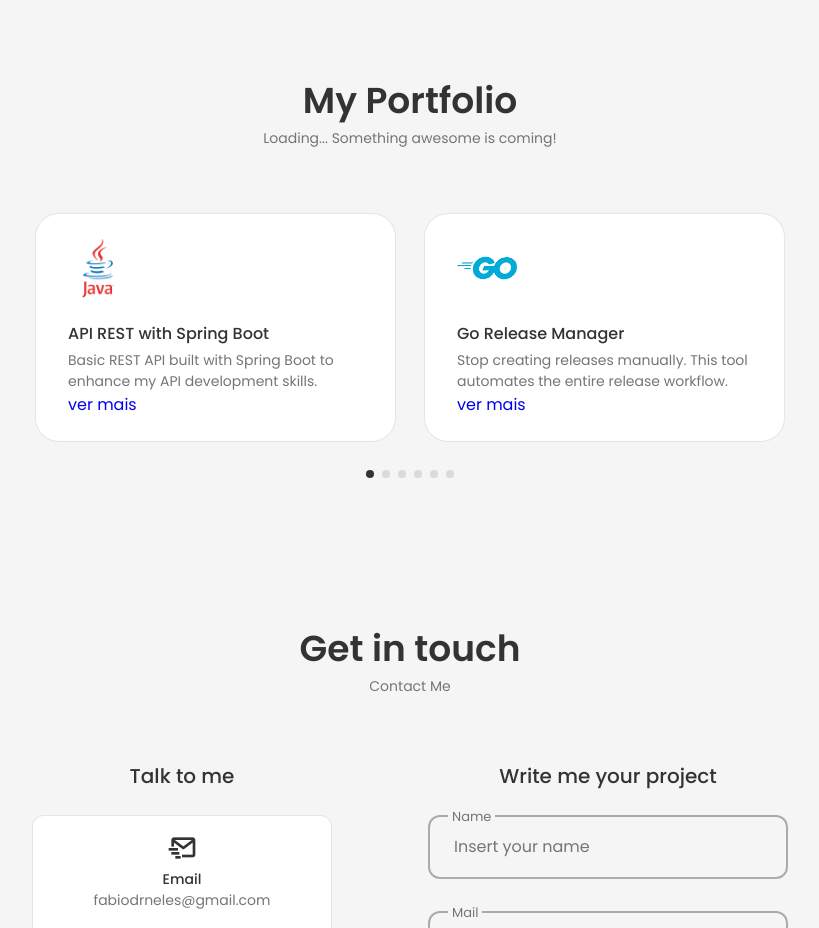
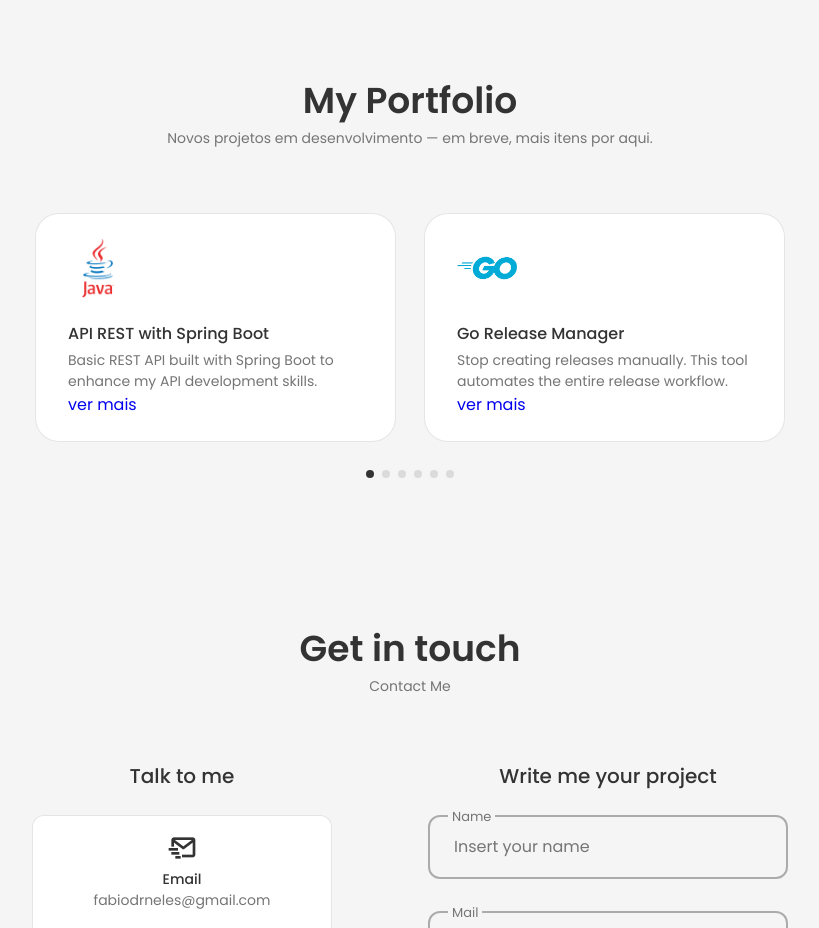
Before and after one commit to fabiodrneles/portfolio-react, a React (Create React App) app: page / in a window 1280 px wide. Shown: the part 3340-4268 px from the top of the page, without its empty margins (230-1049 px from the left). Built offline with nearby package versions, Linux system fonts and the light colour scheme.

Commit message:
fix: texto profissional na seção Portfolio

```diff
--- a/src/components/portfolio/Portfolio.jsx
+++ b/src/components/portfolio/Portfolio.jsx
@@ -16,7 +16,7 @@ const portfolio = () => {
     <section className="portfolio container section" id="portfolio">
       <h2 className="section__title">My Portfolio</h2>
       <span className="section__subtitle">
-      Loading... Something awesome is coming!
+      Novos projetos em desenvolvimento — em breve, mais itens por aqui.
 
         {/* Browse my showcase of study and skill development projects. */}
       </span>
```
